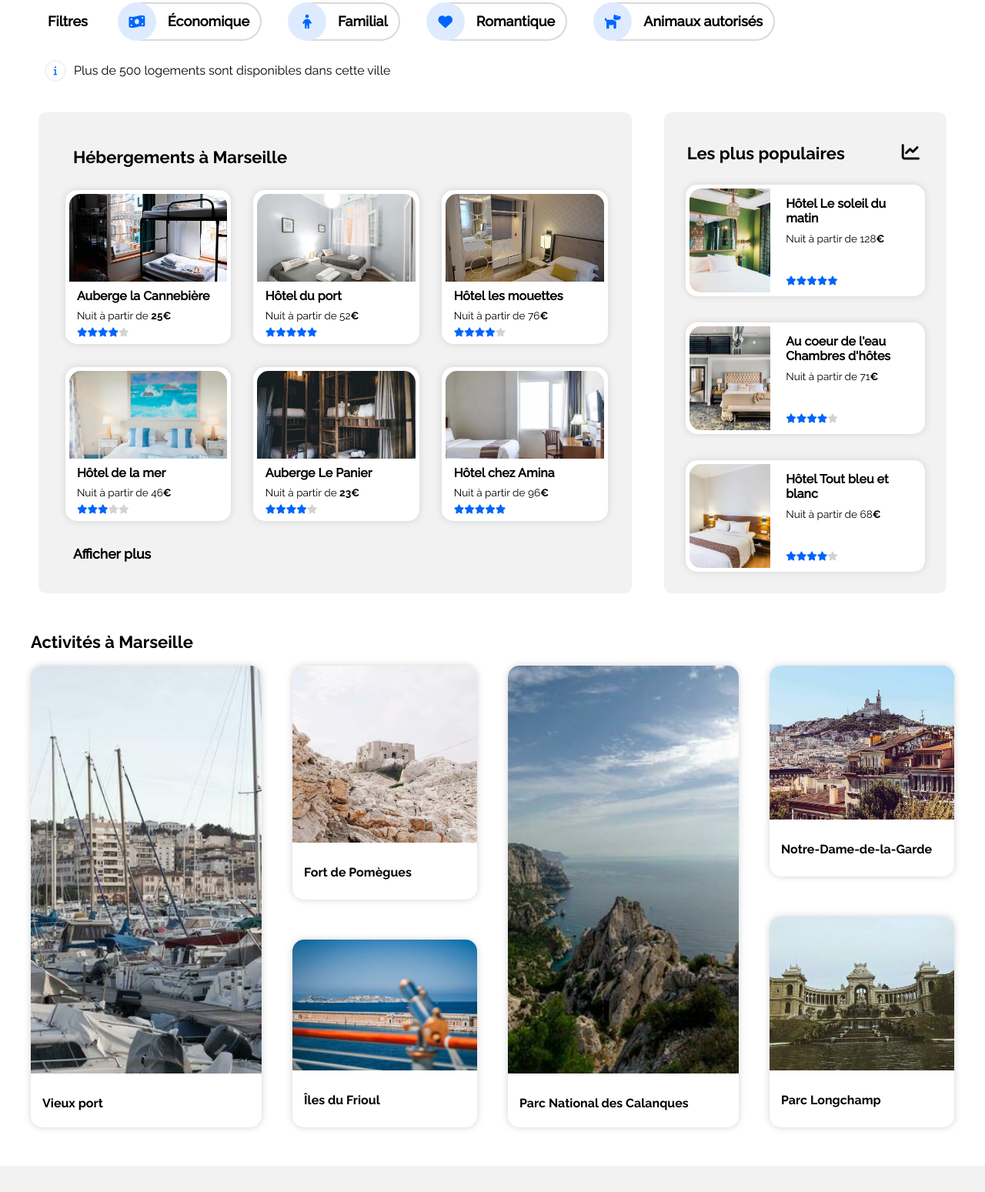
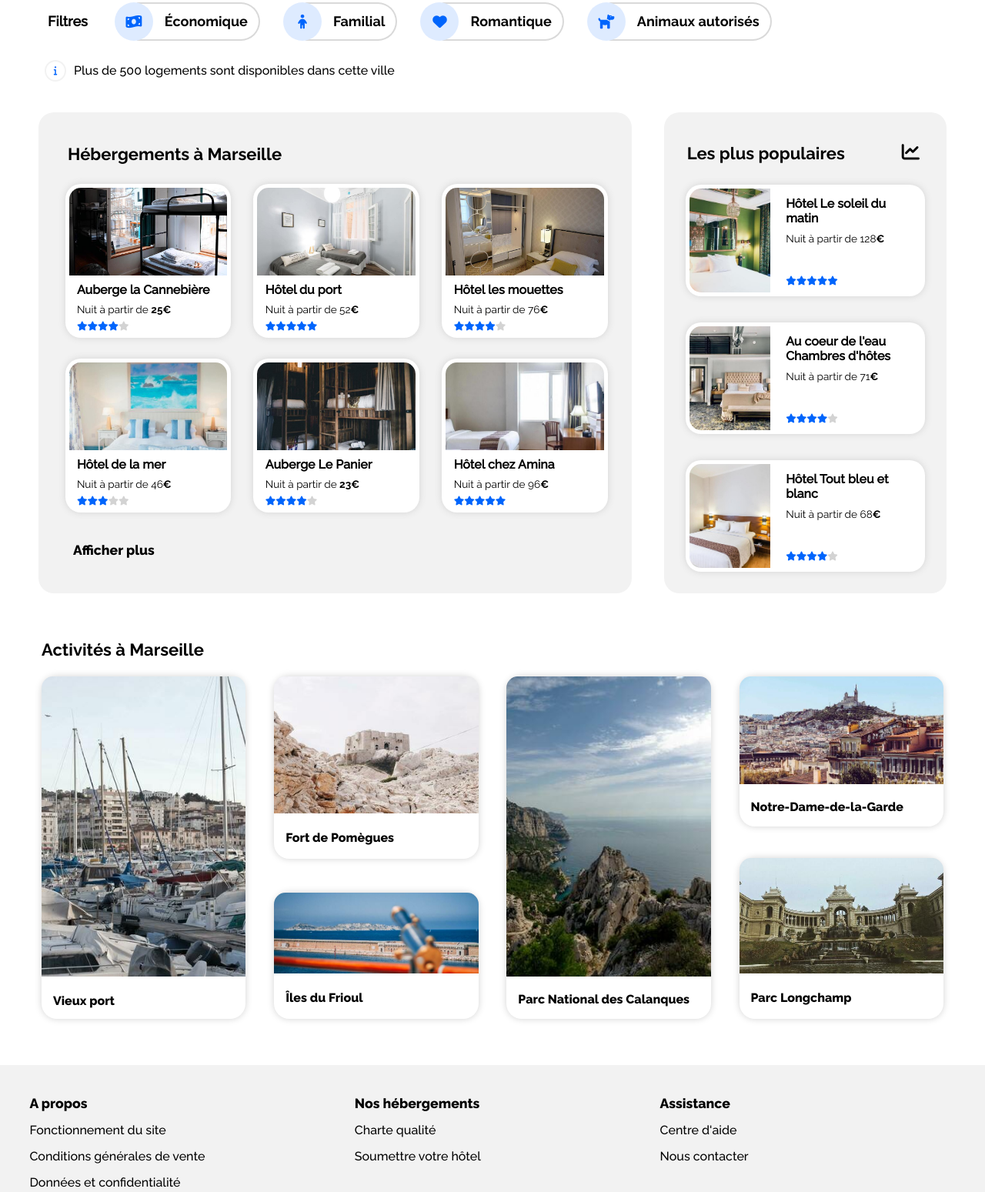
Before and after one commit to Fabrice57970/FabriceJacob_2_15072021, a plain HTML site: page index.html in a window 1280 px wide. Shown: the part 283-1832 px from the top of the page at 77% size. Drawn offline with Linux system fonts and the light colour scheme; a web font is replaced by a local one.

Commit message:
Fin de la mise en page Desktop. Taille photos  Activités et FA zones filtres à voir si possible.

```diff
--- a/index.html
+++ b/index.html
@@ -288,7 +288,7 @@
             <div class="imageactivite3">
               <img
                 src="./images/activites/4_small/kevin-hikari-rV_Qd1l-VXg-unsplash.jpg"
-                alt="iles du frioul"
+                alt="îles du frioul"
               />
             </div>
             <div class="texteactivite">
@@ -303,7 +303,7 @@
               alt="les calanques"
             />
           </div>
-          <div class="texteactivite">
+          <div class="texteactivite1">
             <h4>Parc National des Calanques</h4>
           </div>
         </div>
@@ -315,7 +315,7 @@
                 alt="les calanques"
               />
             </div>
-            <div class="texteactivite">
+            <div class="texteactivite1">
               <h4>Notre-Dame-de-la-Garde</h4>
             </div>
           </div>
--- a/styles.css
+++ b/styles.css
@@ -36,7 +36,7 @@
 /* styles généraux*/
 h1 {
   font-size: 22px;
-  font-family: Ralewaypresquebold;
+  font-family: Ralewaybold;
 }
 h2 {
   font-size: 22px;
@@ -48,7 +48,7 @@ h3 {
   font-family: Ralewaypresquebold;
 }
 h4 {
-  font-family: ralewaybold;
+  font-family: ralewayextrabold;
 }
 .flexstart {
   display: flex;
@@ -88,8 +88,8 @@ header ul{
 header li {
   display: inline-block;
   list-style-type: none;
-  width: 115px;
-  margin: 0px 08px;
+  width: 141px;
+
 
   }
 
@@ -107,7 +107,7 @@ header img {
   font-family: 'Ralewaypresquebold';
 }
 .bleugras /*gras pour libellé s'inscrire */ {
-  font-family: ralewayextrabold;
+  font-family: ralewaybold;
 }
 /*bordure bleue*/
 .bordure {
@@ -149,6 +149,7 @@ header img {
   margin-top: 8px;
   font-size: 16px;
   padding-left: 59px;
+  font-family:ralewaypresquebold;
 }
 .recherche {
   display: flex;
@@ -250,12 +251,12 @@ button[type="submit"]:hover {
   font-weight: bold;
   color: black;
   font-size: 18px;
-  font-family: ralewaypresquebold;
+  font-family: ralewaybold;
 }
 .secfiltres a /* ok 31/08 */ {
   display: flex;
   text-decoration: none;
-  margin-left: 34px;
+  margin-left: 30px;
 
 }
 .secfiltres a :hover /* ok 31/08 */ {
@@ -266,6 +267,7 @@ button[type="submit"]:hover {
 /* mise en page ligne  plus de 500...*/
 .plus500 {
   font-size: 16px;
+  font-family:ralewaypresquebold;
 }
 .information {
   display: flex;
@@ -296,9 +298,9 @@ en css*/ {
 
 /* Début de Correspond à la section des cartes photos Hébergements et populaire*/
 .margHebe {
-  margin-top: 40px;
-  padding-left: 25px;
-  margin-bottom: 20px;
+  margin-top: 41px;
+  padding-left: 18px;
+
 }
 .cartesphotos {
   display: flex;
@@ -315,9 +317,9 @@ en css*/ {
   flex: 2;
   display: flex;
   flex-direction: column;
-  justify-content: space-around;
+  justify-content: space-between;
   background-color: rgb(242, 242, 242);
-  border-radius: 10px;
+  border-radius: 20px;
   padding-left: 20px;
   padding-right: 16px;
   height: 625px;
@@ -327,13 +329,13 @@ en css*/ {
   display: flex;
   justify-content: space-around;
   height: auto;
-  margin-bottom: 10px;
+
 }
 .bloc2 {
   display: flex;
   justify-content: space-around;
   height: auto;
-  margin-top: 10px;
+
 }
 .Cube1 {
   display: flex;
@@ -342,7 +344,7 @@ en css*/ {
   width: 28%;
   height: 190px;
   background-color: white;
-  border-radius: 15px;
+  border-radius: 20px;
   padding: 5px;
   box-shadow: 0px 0px 10px lightgrey;
 }
@@ -376,10 +378,10 @@ en css*/ {
   font-size: 0.75em;
 }
 .afficher {
-  margin-bottom: 36px;
+  margin-bottom: 46px;
   padding-left: 25px;
-  margin-top: 22px;
-  font-family: ralewaypresquebold;
+  margin-top: 12px;
+  font-family: ralewayextrabold;
   font-size:1.1em;
   font-weight:bold;
 }
@@ -408,7 +410,7 @@ en css*/ {
   flex: 1;
   background-color: rgb(242, 242, 242);
   margin-left: 32px;
-  border-radius: 10px;
+  border-radius: 20px;
     height: 625px;
 }
 .bloc3 {
@@ -424,7 +426,7 @@ en css*/ {
   height: 135px;
   width: 82%;
   background-color: white;
-  border-radius: 15px;
+  border-radius: 20px;
   padding: 5px;
   box-shadow: 0px 0px 10px lightgrey;
 }
@@ -466,41 +468,47 @@ en css*/ {
 
 /* Section activités */
 .activites {
-  margin-top: 50px;
-  margin-bottom: 50px;
-  padding: 0 40px;
+  margin-top: 60px;
+  margin-bottom: 60px;
+  padding: 0 54px;
 }
 .activites h1 {
   margin-bottom: 15px;
 }
 .bloc4 {
-  height: 600px;
+  height: 445px;
   width: 100%;
   display: flex;
   justify-content: space-between;
-  padding-top: 18px;
+  padding-top: 22px;
 }
 .imageactivite1 img {
   object-fit: cover;
   width: 100%;
-  height: 530px;
+  height: 390px;
   border-radius: 15px 15px 0 0;
 }
 
 .cube4 {
-  width: 25%;
-  border-radius: 15px;
+  width: 22.65%;
+  border-radius: 20px;
   box-shadow: 0px 0px 10px lightgrey;
 }
 .texteactivite {
   display: flex;
   align-items: center;
-  height: 70px;
+  height: 55px;
+  padding-left: 15px;
+}
+.texteactivite1 {
+  display: flex;
+  align-items: center;
+  height: 51px;
   padding-left: 15px;
 }
 .bloc5 {
-  height: 600px;
-  width: 20%;
+  height: 445px;
+  width: 22.65%;
   display: flex;
   flex-direction: column;
   justify-content: space-between;
@@ -508,33 +516,33 @@ en css*/ {
 .imageactivite2 img {
   object-fit: cover;
   width: 100%;
-  height: 230px;
+  height: 178px;
   border-radius: 15px 15px 0 0;
 }
 .imageactivite3 img {
   object-fit: cover;
   width: 100%;
-  height: 170px;
+  height: 105px;
   border-radius: 15px 15px 0 0;
 }
 .cube5 {
   width: 100%;
   display: flex;
   flex-direction: column;
-  border-radius: 15px;
+  border-radius: 20px;
   box-shadow: 0px 0px 10px lightgrey;
 }
 .cube6 {
   width: 100%;
   display: flex;
   flex-direction: column;
-  border-radius: 15px;
+  border-radius: 20px;
   box-shadow: 0px 0px 10px lightgrey;
 }
 
 .bloc6 {
-  width: 20%;
-  height: 600px;
+  width: 22.65%;
+  height: 445px;
   display: flex;
   flex-direction: column;
   justify-content: space-between;
@@ -543,19 +551,19 @@ en css*/ {
   width: 100%;
   display: flex;
   flex-direction: column;
-  border-radius: 15px;
+  border-radius: 20px;
   box-shadow: 0px 0px 10px lightgrey;
 }
 .imageactivite4 img {
   object-fit: cover;
   width: 100%;
-  height: 200px;
+  height: 140px;
   border-radius: 15px 15px 0 0;
 }
 .imageactivite5 img {
   object-fit: cover;
   width: 100%;
-  height: 200px;
+  height: 150px;
   border-radius: 15px 15px 0 0;
 }
 .cube4:hover {
@@ -587,9 +595,11 @@ footer {
   grid-template-rows: 200px;
   grid-gap: 3%;
   background-color: rgb(242, 242, 242);
+  font-family:ralewaypresquebold;
 }
 footer h4 {
   padding-bottom: 15px;
+  font-size:1.1em;
 }
 footer li {
   list-style-type: none;
@@ -598,7 +608,7 @@ footer li {
 footer a {
   text-decoration: none;
   color: black;
-  font-size: 0.9em;
+
 }
 footer ul {
   padding: 0;
```
Also changed, not shown: images/activites/4_small/kevin-hikari-rV_Qd1l-VXg-unsplashsuper.jpg (added).
